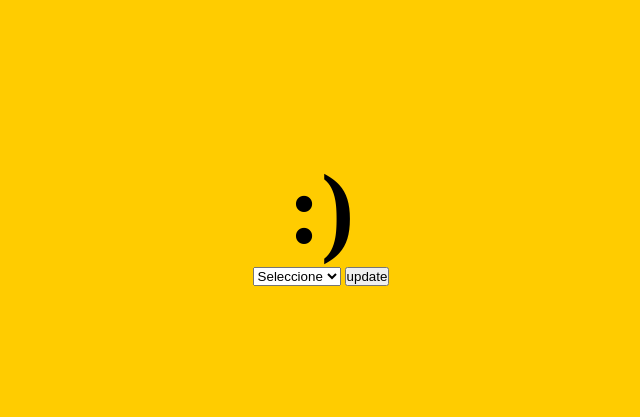
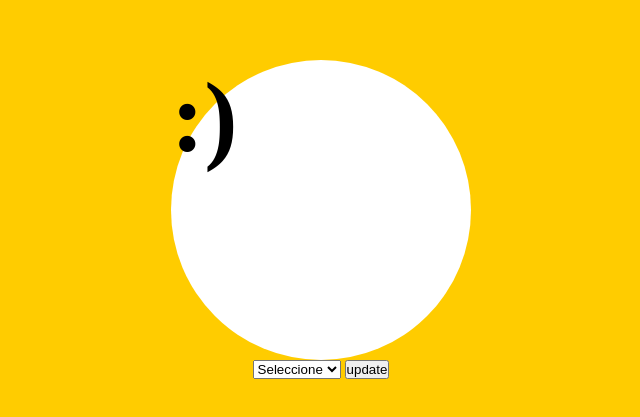
Before and after one commit to elena-alcaraz/promo-x-module-2-pair-face, a plain HTML site: page index.html in a window 1280 px wide. Shown: the part 181-598 px from the top of the page, without its empty margins (319-959 px from the left). Drawn offline with Linux system fonts and the light colour scheme.

Commit message:
he hecho carita redonda

```diff
--- a/css/main.css
+++ b/css/main.css
@@ -21,3 +21,10 @@
 h1 {
      font-size: 100px;
 }
+
+.circle-face{
+    background-color:white;
+    height: 300px;
+    width: 300px;
+    border-radius: 150px;
+}
--- a/index.html
+++ b/index.html
@@ -8,7 +8,9 @@
   </head>
   <body>
     <main class="main yellow">
-      <h1 class="js_face">:)</h1>
+      <div class="circle-face">
+        <h1 class="face-smile js_face">:)</h1>
+      </div>
       <form>
         <select name="face" id="face" class="js_face_select">
           <option value="">Seleccione</option>
```
